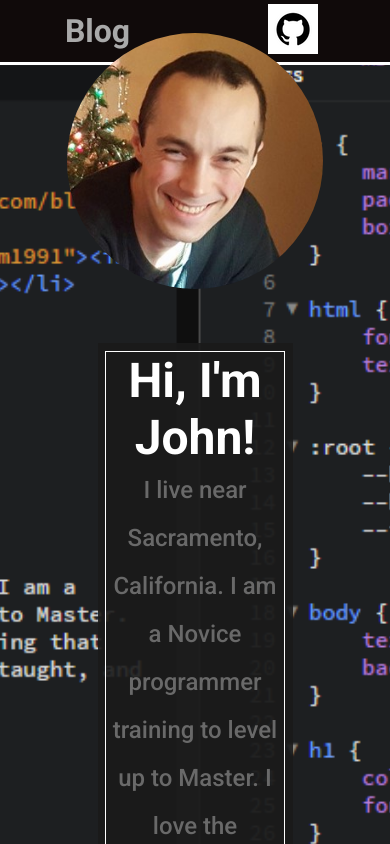
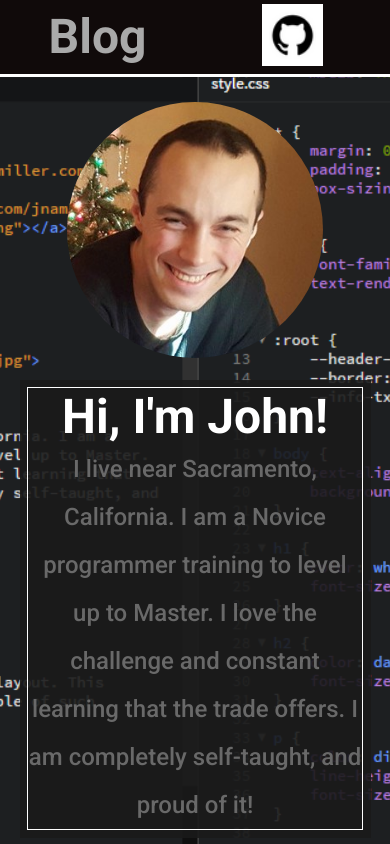
Before and after one commit to jnam1991/jnamiller.com, a plain HTML site: page index.html in a window 390 px wide. Shown: the top 844 px of the page. Drawn offline with Linux system fonts and the light colour scheme.

Commit message:
responsive design complete

```diff
--- a/style.css
+++ b/style.css
@@ -42,7 +42,7 @@ p {
     width: 100%;
     margin: auto;
     grid-template-columns: auto;
-    grid-template-rows: auto;
+    grid-template-rows: repeat(4, auto);
     grid-template-areas:
         "header"
         "main"
@@ -52,13 +52,14 @@ p {
 
 header {
     grid-area: header;
+    width: 100%;
     height: auto;
     background: var(--header-footer-banner);
     box-sizing: border-box;
     border-bottom: solid 3px white;
 }
 
-header a{
+header a {
     text-decoration: none;
 }
 
@@ -76,12 +77,13 @@ nav li {
 
 main {
     grid-area: main;
+    width: 100%;
     background-image: url(resources/background1.png);
     background-size: cover;
     background-position: center;
 }
 
-main img{
+main img {
     border-radius: 50%;
     height: 16rem;
     width: 16rem;
@@ -92,7 +94,7 @@ main img{
 
 .about-box {
     height: auto;
-    width: 50%;
+    width: 60%;
     margin: 50px auto;
     padding: 2%;
     background-color: hsla(0, 0%, 10%, 0.9);
@@ -108,11 +110,11 @@ section {
     grid-area: info;
 }
 
-.nested-grid{
+.nested-grid {
     display: grid;
     width: 100%;
+    grid-gap: 75px;
     margin: 75px auto;
-    grid-gap: 10%;
     grid: auto / repeat(2, 1fr);
     grid-template-areas:
         "skills contact";
@@ -127,12 +129,12 @@ section {
     padding: 30px;
 }
 
-.skills{
+.skills {
     grid-area: skills;
     justify-self: right;
 }
 
-.contact{
+.contact {
     grid-area: contact;
     justify-self: left;
 }
@@ -161,10 +163,9 @@ footer p {
     font-size: 1rem;
 }
 
-@media only screen and (max-width: 965px) {
+@media only screen and (max-width: 964px) {
 
     .nested-grid {
-        grid-gap: 50px;
         grid-template-rows: repeat(2, 1fr);
         grid-template-columns: auto;
         grid-template-areas:
@@ -172,10 +173,44 @@ footer p {
             "contact";
     }
 
+    main img {
+        top: -20px;
+    }
+
+    .about-box {
+        width: 70%;
+    }
+
     .box {
         height: 100%;
-        width: 80%;
-        margin: auto;
+        justify-self: center;
     }
 
 }
+
+@media only screen and (max-width: 735px) {
+
+    .about-box {
+        width: 80%;
+    }
+}
+
+@media only screen and (max-width: 480px) {
+
+    main img {
+        position: inherit;
+        margin-top: 25px;
+    }
+
+    .about-box {
+        width: 90%;
+    }
+
+    nav h2 {
+        font-size: 3rem;
+    }
+
+    nav img {
+        width: 33%;
+    }
+}
```
